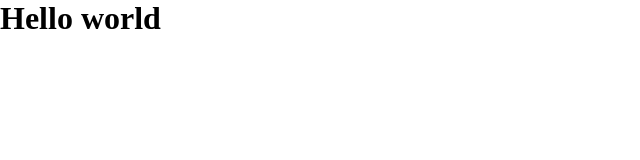
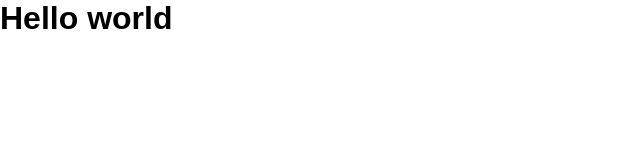
Before and after one commit to misael28/dbmoney, a React (Create React App) app: page / in a window 1280 px wide. Shown: the top 160 px of the page, without its empty margins (0-640 px from the left). Built offline with nearby package versions, Linux system fonts and the light colour scheme.

Commit message:
feat: add import fonts from google

```diff
--- a/public/index.html
+++ b/public/index.html
@@ -1,9 +1,15 @@
 <!DOCTYPE html>
 <html lang="en">
   <head>
+    <link rel="preconnect" href="https://fonts.gstatic.com" crossorigin />
+
     <meta charset="utf-8" />
     <title>Dtmoney</title>
     <link rel="shortcut icon" href="favicon.png" type="image/x-icon" />
+    <link
+      href="https://fonts.googleapis.com/css2?family=Poppins&display=swap"
+      rel="stylesheet"
+    />
   </head>
   <body>
     <noscript>You need to enable JavaScript to run this app.</noscript>
--- a/src/styles/global.ts
+++ b/src/styles/global.ts
@@ -10,6 +10,15 @@
 		--text-body: #969cb3;
 		--background: #f0f25f;
 		--shape:#ffffff;
+	}
+
+	body, input, text-area, button {
+		font-family: 'Ponpins', sans-serif;
+		font-weight: 400;
+	}
+
+	h1, h2, h3, h4, h5, h6, strong {
+		font-weight: 600;
 	}
 
 	* {
```
